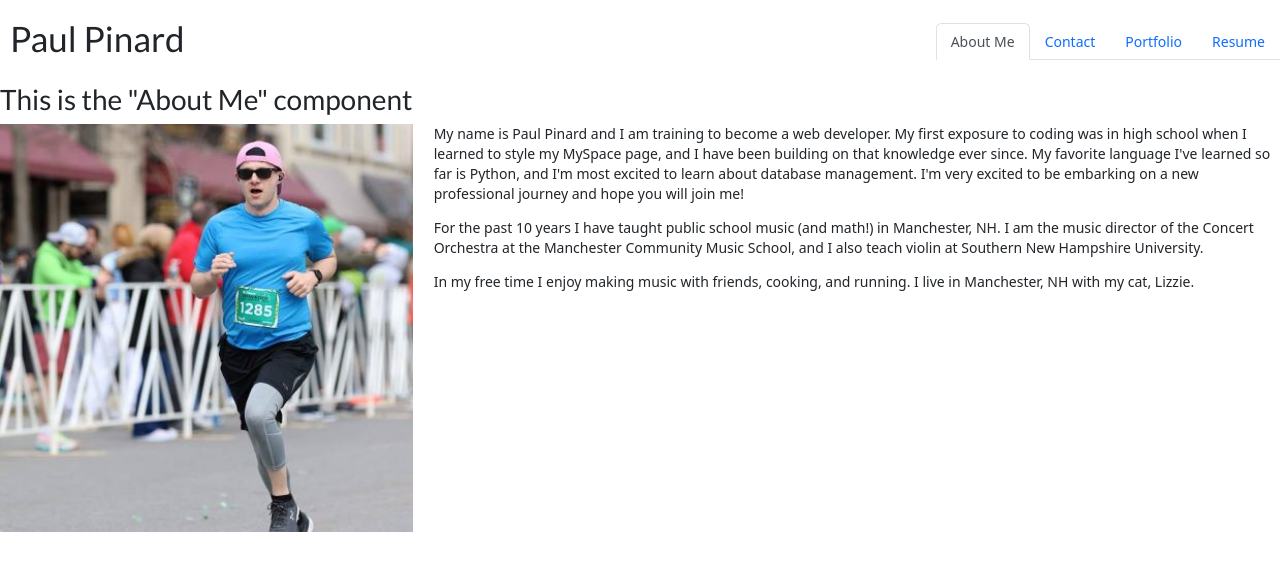
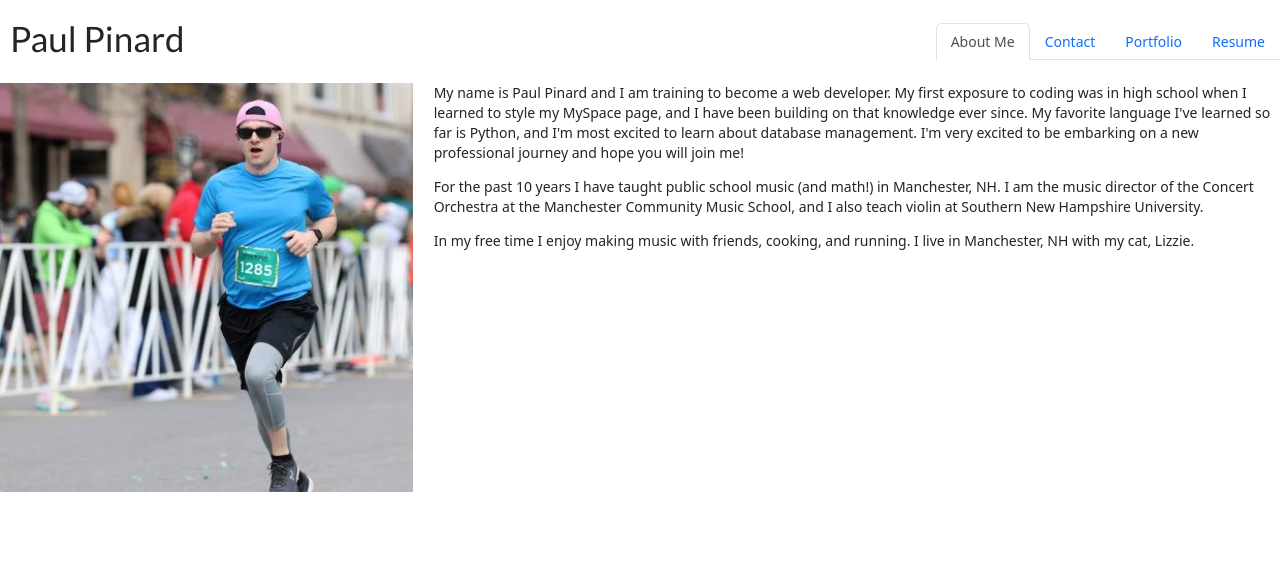
Before and after one commit to pikaypi/pinard-react-portfolio, a React (Create React App) app: page / in a window 1280 px wide. Shown: the top 570 px of the page. Built offline with nearby package versions, Linux system fonts and the light colour scheme.

Commit message:
remove dev placeholders

```diff
--- a/src/components/pages/AboutMe.js
+++ b/src/components/pages/AboutMe.js
@@ -4,8 +4,6 @@ import picture from '../../images/profile-picture.jpg';
 
 function AboutMe() {
   return (
-    <div>
-      <h2>This is the "About Me" component</h2>
       <div className='row'>
         <img src={picture} alt='Me running my first half marathon' className='col-4'/>
         <div className='col-8'>
@@ -14,7 +12,6 @@ function AboutMe() {
           <p>In my free time I enjoy making music with friends, cooking, and running. I live in Manchester, NH with my cat, Lizzie.</p>
         </div>
       </div>
-    </div>
   )
 }
 
```
